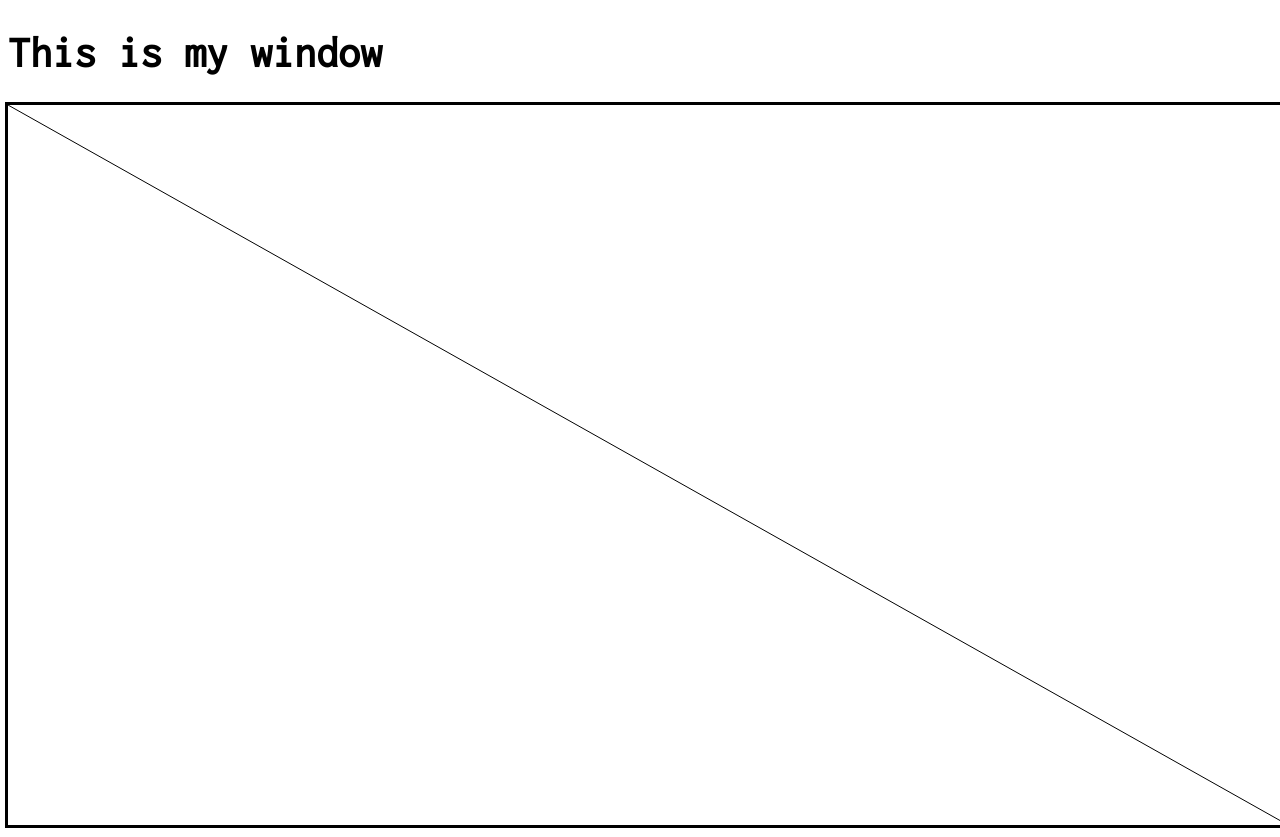
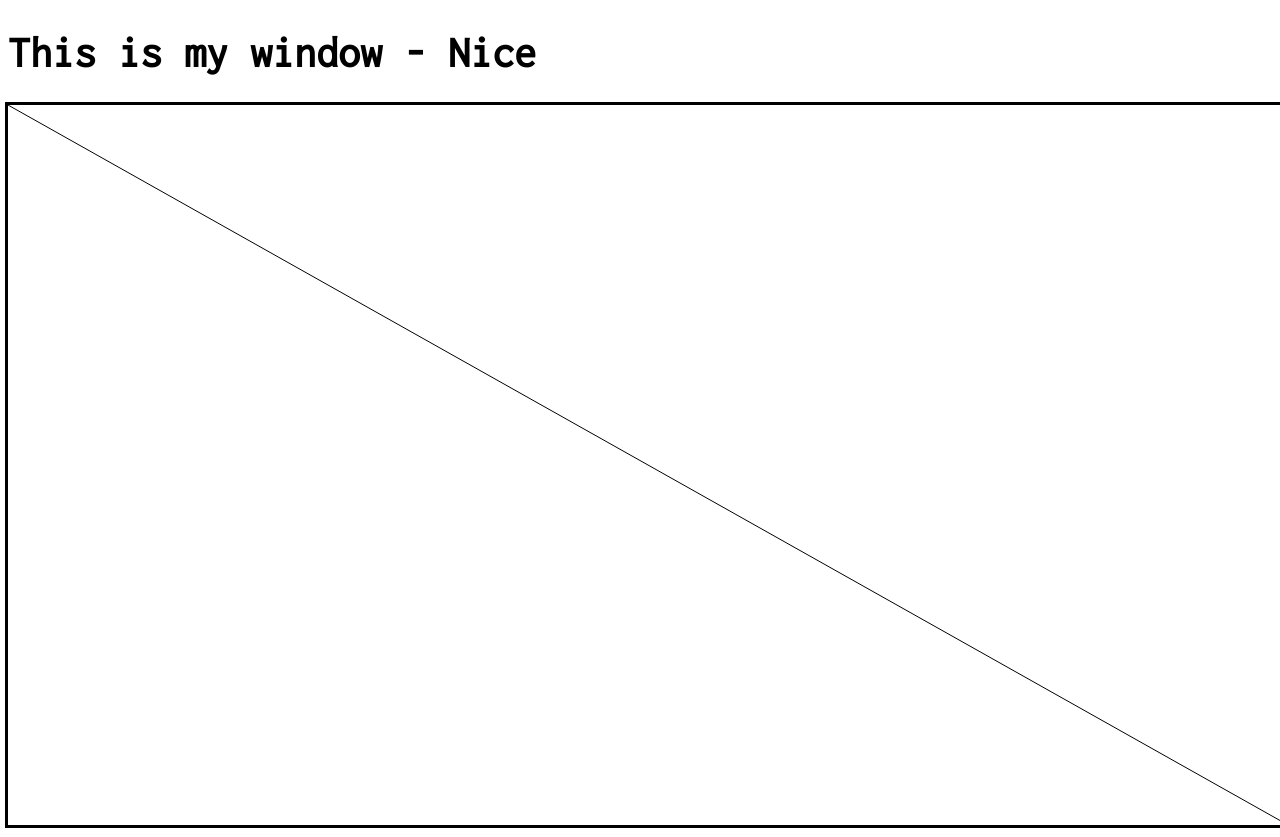
Before and after one commit to ExPie/RVZ2019-20, a plain HTML site: page index.html in a window 1280 px wide. Drawn offline with Linux system fonts and the light colour scheme.

Commit message:
adding logic

```diff
--- a/index.html
+++ b/index.html
@@ -7,7 +7,7 @@
 	<script src="main.js"></script>
 </head>
 <body>
-	<h1>This is my window</h1>
+	<h1>This is my window - Nice</h1>
 	<canvas id="mainCanvas" width="1280" height="720"></canvas>
 </body>
 </html>
```
